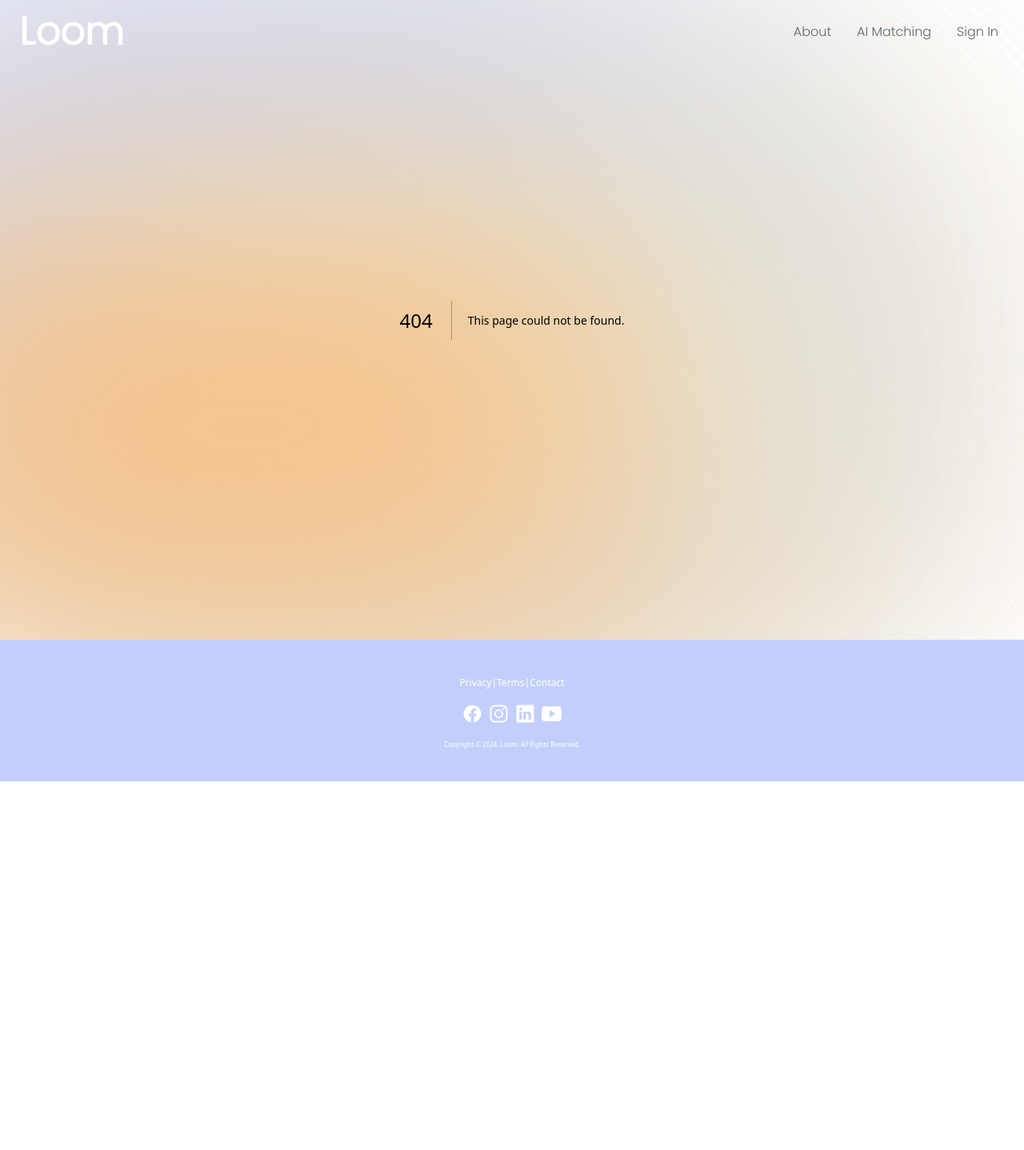
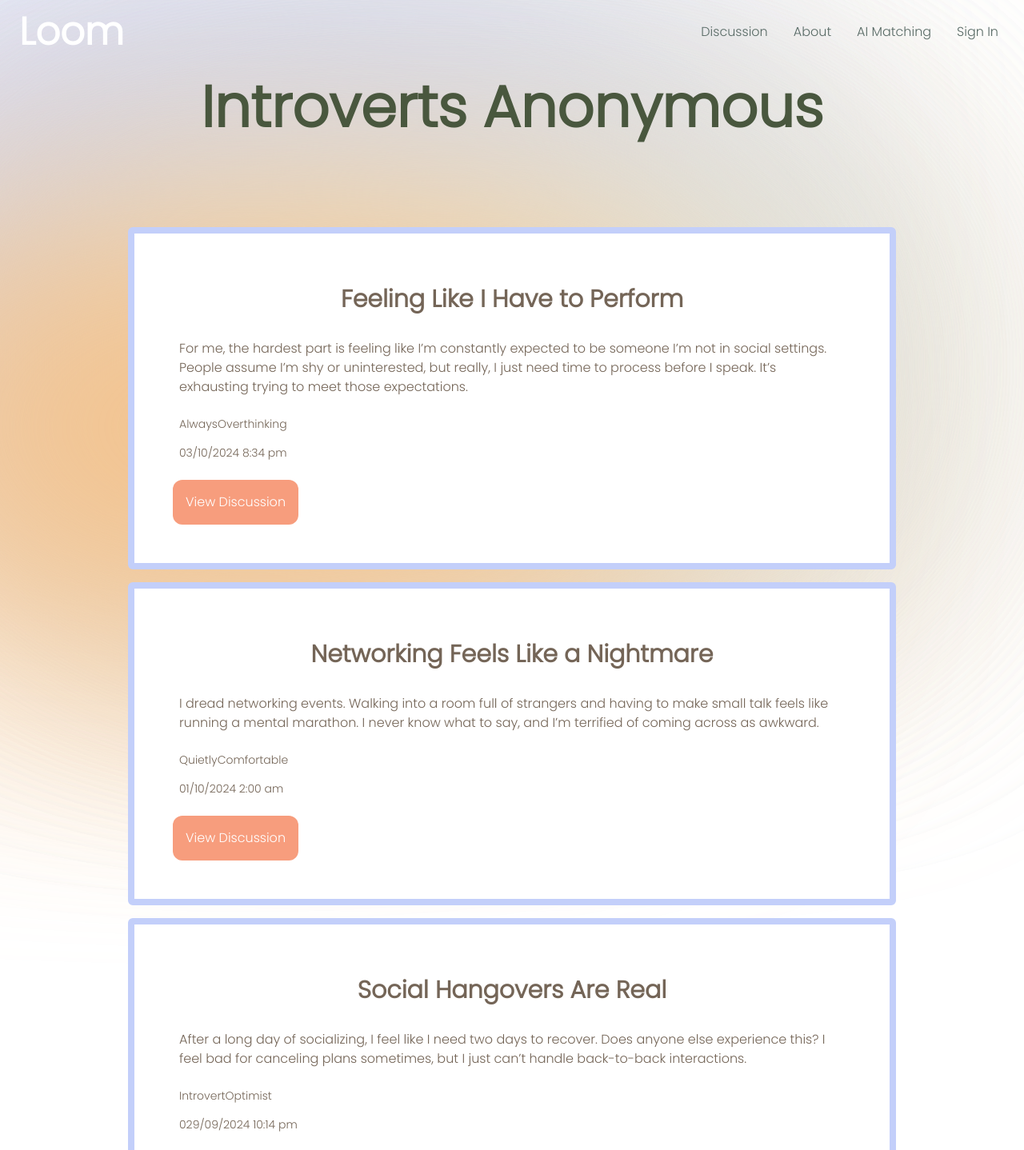
Before and after one commit to nataliey16/loom, a Next.js app: page /discussion in a window 1280 px wide. Before the commit this address had no page. Shown: the top 1438 px of the page at 80% size. Before the commit the page ends 977 px from the top, so only its background shows below. Built offline with nearby package versions, Linux system fonts and the light colour scheme.

Commit message:
Create UI for discussion board

```diff
--- a/src/app/components/navbar.tsx
+++ b/src/app/components/navbar.tsx
@@ -9,11 +9,11 @@ const Navbar = () => {
   const [nav, setNav] = useState(false);
 
   const links = [
-    // {
-    //   id: "1",
+    {
+      id: "1",
 
-    //   link: "/",
-    // },
+      link: "discussion",
+    },
 
     {
       id: 2,
--- /dev/null
+++ b/src/app/discussion/page.tsx
@@ -0,0 +1,83 @@
+import React from "react";
+
+const SECTION_STYLES =
+  "mb-28 max-w-[60rem] text-center sm:mb-0 scroll-mt-[100rem] poppins";
+const HEADER_STYLES = "flex flex-col items-center justify-center";
+const TITLE_STYLES =
+  "m-20 text-3xl font-bold !leading-[1.5] sm:text-7xl text-dark-green ";
+const SUBTITLE_STYLES =
+  " px-4 font-medium !leading-[1.5] text-2xl text-dark-green";
+
+type CardProps = {
+  id: string;
+  title: string;
+  body: string;
+  author: string;
+  date: string;
+};
+
+const discussionContent = [
+  {
+    id: "1",
+    title: "Feeling Like I Have to Perform",
+    body: "For me, the hardest part is feeling like I’m constantly expected to be someone I’m not in social settings. People assume I’m shy or uninterested, but really, I just need time to process before I speak. It’s exhausting trying to meet those expectations.",
+    author: "AlwaysOverthinking",
+    date: "03/10/2024 8:34 pm",
+  },
+  {
+    id: "2",
+    title: "Networking Feels Like a Nightmare",
+    body: "I dread networking events. Walking into a room full of strangers and having to make small talk feels like running a mental marathon. I never know what to say, and I’m terrified of coming across as awkward.",
+    author: "QuietlyComfortable",
+    date: "01/10/2024 2:00 am",
+  },
+  {
+    id: "3",
+    title: "Social Hangovers Are Real",
+    body: "After a long day of socializing, I feel like I need two days to recover. Does anyone else experience this? I feel bad for canceling plans sometimes, but I just can’t handle back-to-back interactions.",
+    author: "IntrovertOptimist",
+    date: "029/09/2024 10:14 pm",
+  },
+];
+const DiscussionCard = (props: CardProps) => {
+  const { id, title, body, author, date } = props;
+  return (
+    <div className="border-8 border-light-purple bg-white w-full h-100 p-10 my-4 rounded-md text-[#746557]">
+      <div className="py-2">
+        <h1 className="text-3xl p-4 font-bold text-center">{title}</h1>
+        <p className="text-1xl p-4 text-start">{body}</p>
+        <p className="text-sm px-4 py-2 text-start text-gray">{author}</p>
+        <p className="text-sm px-4  py-2 text-start text-gray">{date}</p>
+      </div>
+      <button className="bg-dark-orange p-4 rounded-xl text-white m-2 flex justify-start">
+        View Discussion
+      </button>
+    </div>
+  );
+};
+
+const Discussion = () => {
+  return (
+    <div className="flex items-center justify-center min-h-screen mb-20">
+      <section className={SECTION_STYLES}>
+        <div className={HEADER_STYLES}>
+          <h1 className={TITLE_STYLES}>Introverts Anonymous </h1>
+        </div>
+        <div>
+          {discussionContent.map((discussion) => (
+            <DiscussionCard
+              key={discussion.id}
+              id={discussion.id}
+              title={discussion.title}
+              body={discussion.body}
+              author={discussion.author}
+              date={discussion.date}
+            />
+          ))}
+        </div>
+      </section>
+    </div>
+  );
+};
+
+export default Discussion;
```
